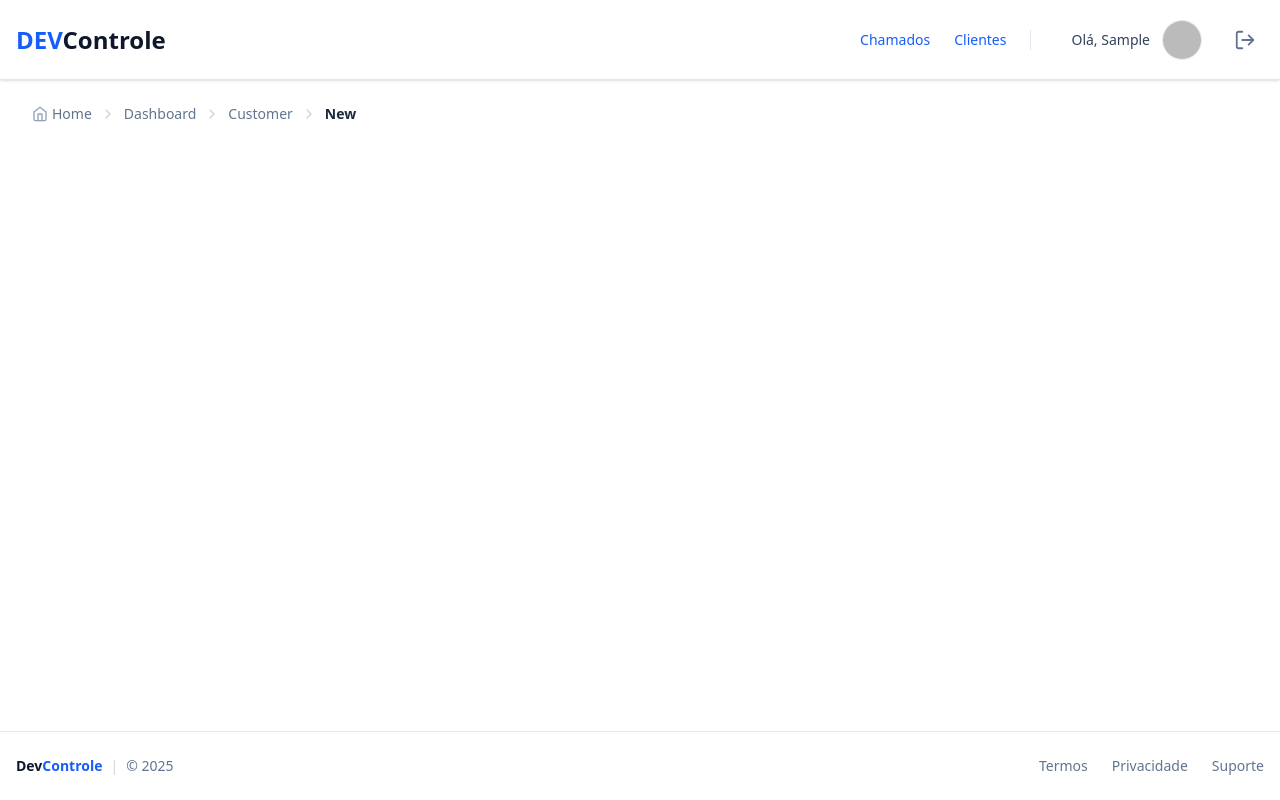
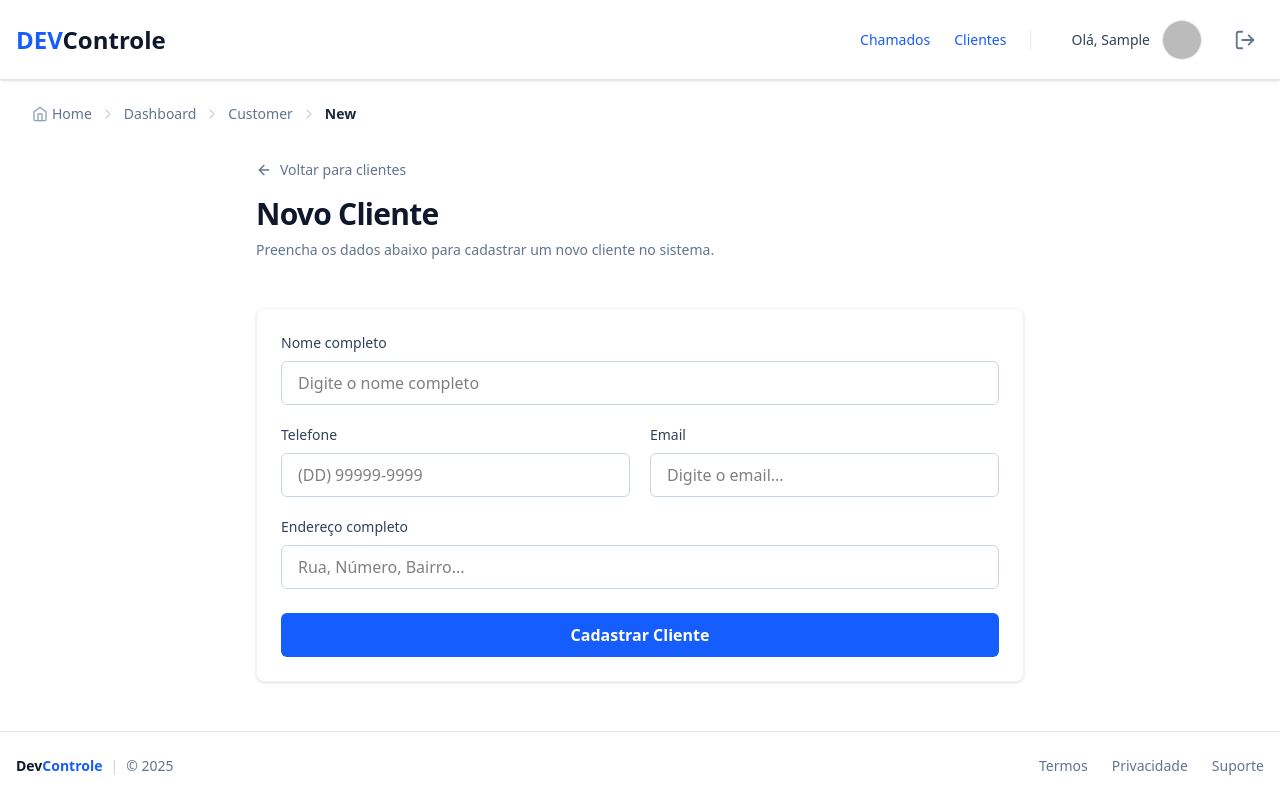
Before and after one commit to gomes-tkd/dev-controller, a Next.js app: page /dashboard/customer/new in a window 1280 px wide. Built offline with nearby package versions, Linux system fonts and the light colour scheme; no server answers; sample sign-in values are in the browser's storage.

Commit message:
feat: add new customer page

```diff
--- a/package.json
+++ b/package.json
@@ -10,14 +10,17 @@
   },
   "dependencies": {
     "@auth/prisma-adapter": "^2.11.1",
+    "@hookform/resolvers": "^5.2.2",
     "@prisma/client": "^6.19.0",
     "dotenv": "^17.2.3",
     "next": "16.0.5",
     "next-auth": "^4.24.7",
     "react": "19.2.0",
     "react-dom": "19.2.0",
+    "react-hook-form": "^7.67.0",
     "react-icons": "^5.5.0",
-    "sonner": "^2.0.7"
+    "sonner": "^2.0.7",
+    "zod": "^4.1.13"
   },
   "devDependencies": {
     "@tailwindcss/postcss": "^4",
--- a/src/app/dashboard/customer/new/page.tsx
+++ b/src/app/dashboard/customer/new/page.tsx
@@ -1,10 +1,46 @@
+import React from "react";
 import Container from "@/components/ui/container";
+import Link from "next/link";
+import { authOptions } from "@/lib/auth";
+import { getServerSession } from "next-auth";
+import { redirect } from "next/navigation";
+import NewCustomerForm from "@/components/form";
+import { FiArrowLeft } from "react-icons/fi";
 
-export default function NewCustomerPage() {
+export default async function NewCustomerPage() {
+    const session = await getServerSession(authOptions);
+
+    if (!session || !session.user) {
+        redirect("/");
+    }
+
     return (
         <Container>
-            <main className={"flex flex-col mt-9 mb-2"}>
+            <main className={"flex flex-col mt-9 mb-2 max-w-3xl mx-auto"}>
+                <div className={"flex items-center gap-4 mb-4"}>
+                    <Link
+                        href={"/dashboard/customer"}
+                        className={
+                            "flex items-center gap-2 text-slate-500 hover:text-blue-600 " +
+                            "transition-colors text-sm font-medium"
+                        }
+                    >
+                        <FiArrowLeft size={16} />
+                        Voltar para clientes
+                    </Link>
+                </div>
 
+                <div className={"flex items-center justify-between mb-2"}>
+                    <h1 className={"text-3xl font-bold tracking-tight text-slate-900"}>
+                        Novo Cliente
+                    </h1>
+                </div>
+
+                <p className={"text-slate-500 text-sm mb-6"}>
+                    Preencha os dados abaixo para cadastrar um novo cliente no sistema.
+                </p>
+
+                <NewCustomerForm />
             </main>
         </Container>
     );
--- /dev/null
+++ b/src/app/dashboard/new/page.tsx
@@ -0,0 +1,7 @@
+export default function NewCallPage() {
+    return (
+        <div>
+            <h1>New</h1>
+        </div>
+    );
+}
--- a/src/components/breadcrumb/index.tsx
+++ b/src/components/breadcrumb/index.tsx
@@ -16,7 +16,7 @@ export default function Breadcrumb() {
     return (
         <nav aria-label={"Breadcrumb"} className={"flex items-center text-sm text-slate-500"}>
             <Link
-                href={"/public"}
+                href={"/dashboard"}
                 className={"hover:text-blue-600 transition-colors flex items-center gap-1 group"}
                 title={"Ir para o início"}
             >
--- /dev/null
+++ b/src/components/form/index.tsx
@@ -0,0 +1,120 @@
+"use client";
+
+import React from "react";
+import { useForm } from "react-hook-form";
+import { zodResolver } from "@hookform/resolvers/zod";
+import Input from "@/components/input";
+import { toast } from "sonner";
+import { FiLoader } from "react-icons/fi";
+// Importamos o schema e o tipo de fora
+import { customerSchema, CustomerData } from "@/lib/schema";
+
+export default function NewCustomerForm() {
+    const {
+        register,
+        handleSubmit,
+        formState: { errors, isSubmitting },
+        reset,
+        setValue // Usaremos isso para aplicar a máscara
+    } = useForm<CustomerData>({
+        resolver: zodResolver(customerSchema) // Usando o schema importado
+    });
+
+    // Função auxiliar simples para máscara de telefone (PT-BR)
+    const handlePhoneChange = (event: React.ChangeEvent<HTMLInputElement>) => {
+        let value = event.target.value;
+        // Remove tudo que não é número
+        value = value.replace(/\D/g, "");
+        // (99) 99999-9999
+        value = value.replace(/^(\d{2})(\d)/g, "($1) $2");
+        value = value.replace(/(\d)(\d{4})$/, "$1-$2");
+
+        // Atualiza o valor no React Hook Form manualmente
+        setValue("phone", value);
+    };
+
+    async function handleRegisterCustomer(data: CustomerData) {
+        await new Promise(resolve => setTimeout(resolve, 1500));
+        console.log(data);
+        toast.success("Cliente cadastrado com sucesso!");
+        reset();
+    }
+
+    return (
+        <form
+            className="flex flex-col mt-6 bg-white p-6 rounded-lg border border-slate-100 shadow-sm"
+            onSubmit={handleSubmit(handleRegisterCustomer)}
+        >
+            <div className="grid grid-cols-1 sm:grid-cols-2 gap-5">
+
+                {/* NOTA: Removi o .map() por um momento para te mostrar como aplicar
+                   a máscara no telefone explicitamente. O .map() é bom, mas
+                   quando um campo precisa de comportamento especial (onChange customizado),
+                   o código explícito é mais legível e seguro.
+                */}
+
+                <Input<CustomerData>
+                    name="name"
+                    label="Nome completo"
+                    type="text"
+                    placeholder="Digite o nome completo"
+                    error={errors.name?.message}
+                    register={register}
+                    className="sm:col-span-2"
+                />
+
+                {/* CAMPO TELEFONE COM MÁSCARA */}
+                <div className="w-full">
+                    <label className="block mb-2 text-sm font-medium text-slate-700">Telefone</label>
+                    <input
+                        className={`w-full border rounded-md h-11 px-4 bg-white transition-all outline-none
+                            ${errors.phone
+                            ? "border-red-500 focus:border-red-500"
+                            : "border-slate-300 focus:border-blue-500"
+                        }`}
+                        placeholder="(DD) 99999-9999"
+                        type="text"
+                        // Aqui fazemos a junção do register com nossa máscara
+                        {...register("phone", {
+                            onChange: handlePhoneChange // Aplica a máscara a cada tecla
+                        })}
+                    />
+                    {errors.phone && (
+                        <p className="text-red-500 text-sm mt-1 font-medium">{errors.phone.message}</p>
+                    )}
+                </div>
+
+                <Input<CustomerData>
+                    name="email"
+                    label="Email"
+                    type="email"
+                    placeholder="Digite o email..."
+                    error={errors.email?.message}
+                    register={register}
+                />
+
+                <Input<CustomerData>
+                    name="address"
+                    label="Endereço completo"
+                    type="text"
+                    placeholder="Rua, Número, Bairro..."
+                    error={errors.address?.message}
+                    register={register}
+                    className="sm:col-span-2"
+                />
+
+            </div>
+
+            <button
+                type="submit"
+                disabled={isSubmitting}
+                className={`
+                    flex items-center justify-center gap-2 h-11 rounded-md text-white font-bold transition-all mt-6
+                    ${isSubmitting ? "bg-blue-400 cursor-wait" : "bg-blue-600 hover:bg-blue-700"}
+                `}
+            >
+                {isSubmitting ? <><FiLoader size={20} className="animate-spin" /> Salvando...</> : "Cadastrar Cliente"}
+            </button>
+        </form>
+    );
+}
--- /dev/null
+++ b/src/components/input/index.tsx
@@ -0,0 +1,56 @@
+"use client";
+import React from "react";
+import { RegisterOptions, UseFormRegister, FieldValues, Path } from "react-hook-form";
+
+interface InputProps<T extends FieldValues> {
+    type: string;
+    placeholder: string;
+    name: Path<T>;
+    label?: string;
+    register: UseFormRegister<T>;
+    error?: string;
+    rules?: RegisterOptions<T, Path<T>>;
+    className?: string;
+}
+
+export default function Input<T extends FieldValues>({
+    name,
+    label,
+    placeholder,
+    register,
+    rules,
+    error,
+    type,
+    className
+}: InputProps<T>) {
+    return (
+        <div className={`w-full ${className || ""}`}>
+            {label && (
+                <label
+                    htmlFor={name}
+                    className="block mb-2 text-sm font-medium text-slate-700"
+                >
+                    {label}
+                </label>
+            )}
+
+            <input
+                className={`w-full border rounded-md h-11 px-4 bg-white transition-all outline-none
+                ${error
+                    ? "border-red-500 focus:border-red-500 focus:ring-2 focus:ring-red-100"
+                    : "border-slate-300 focus:border-blue-500 focus:ring-2 focus:ring-blue-100"
+                }`}
+                id={name}
+                placeholder={placeholder}
+                {...register(name, rules)}
+                type={type}
+            />
+
+            {error && (
+                <p className="text-red-500 text-sm mt-1 font-medium animate-pulse">
+                    {error}
+                </p>
+            )}
+        </div>
+    );
+}
--- /dev/null
+++ b/src/lib/schema.ts
@@ -0,0 +1,14 @@
+import { z } from "zod";
+
+const phoneRegex = /^\(?\d{2}\)?\s?\d{4,5}-?\d{4}$/;
+
+export const customerSchema = z.object({
+    name: z.string().min(1, "O campo nome é obrigatório"),
+    email: z.string().email("Digite um email válido.").min(1, "O email é obrigatório."),
+    phone: z.string().refine((value) => phoneRegex.test(value), {
+        message: "Número de telefone inválido."
+    }),
+    address: z.string().min(1, "Endereço é obrigatório"),
+});
+
+export type CustomerData = z.infer<typeof customerSchema>;
```
Also changed, not shown: 1 other file (tests, documents, lock files or other folders).
